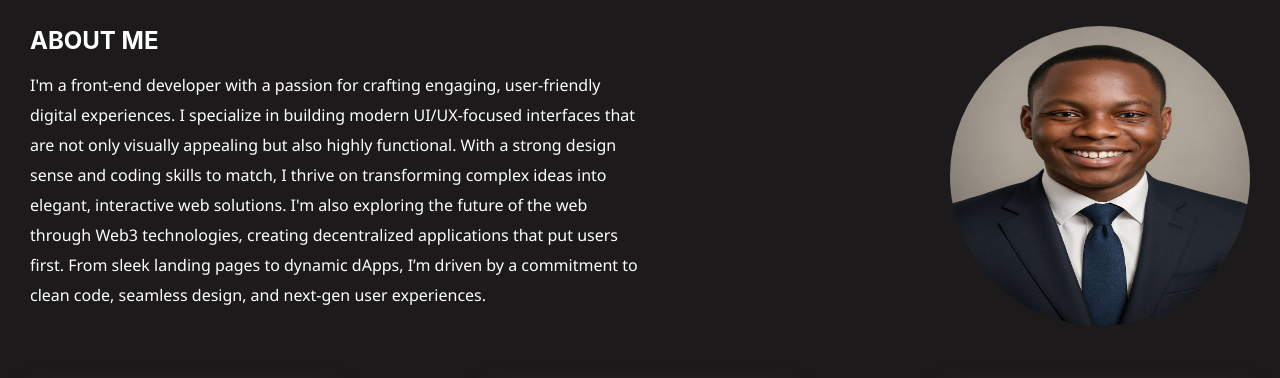
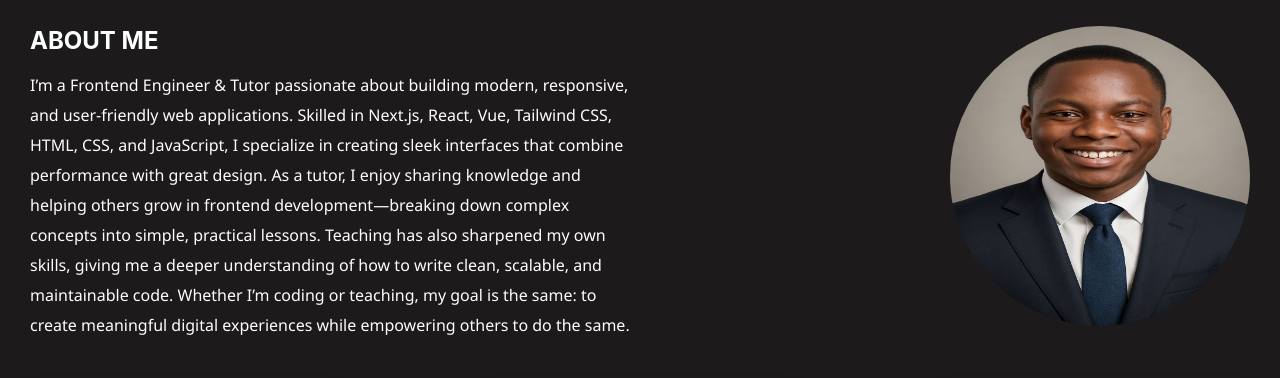
Before and after one commit to Bigoluwagentle/Abdulmalik-portfolio, a React (Create React App) app: page / in a window 1280 px wide. Shown: the part 574-952 px from the top of the page. Built offline with nearby package versions, Linux system fonts and the light colour scheme.

Commit message:
Initial commit

```diff
--- a/src/Main/Main.jsx
+++ b/src/Main/Main.jsx
@@ -48,7 +48,7 @@ function Main(){
             <nav class="ok" id="card">
                 <aside class="about" id="about">
                     <h2 class="p">ABOUT ME</h2>
-                    <p>I'm a front-end developer with a passion for crafting engaging, user-friendly digital experiences. I specialize in building modern UI/UX-focused interfaces that are not only visually appealing but also highly functional. With a strong design sense and coding skills to match, I thrive on transforming complex ideas into elegant, interactive web solutions. I'm also exploring the future of the web through Web3 technologies, creating decentralized applications that put users first. From sleek landing pages to dynamic dApps, I’m driven by a commitment to clean code, seamless design, and next-gen user experiences.</p>
+                    <p>I’m a Frontend Engineer & Tutor passionate about building modern, responsive, and user-friendly web applications. Skilled in Next.js, React, Vue, Tailwind CSS, HTML, CSS, and JavaScript, I specialize in creating sleek interfaces that combine performance with great design. As a tutor, I enjoy sharing knowledge and helping others grow in frontend development—breaking down complex concepts into simple, practical lessons. Teaching has also sharpened my own skills, giving me a deeper understanding of how to write clean, scalable, and maintainable code. Whether I’m coding or teaching, my goal is the same: to create meaningful digital experiences while empowering others to do the same.</p>
                 </aside>
                 <aside id="card">
                     <img class="mypic" src={light} alt=""/>
```
